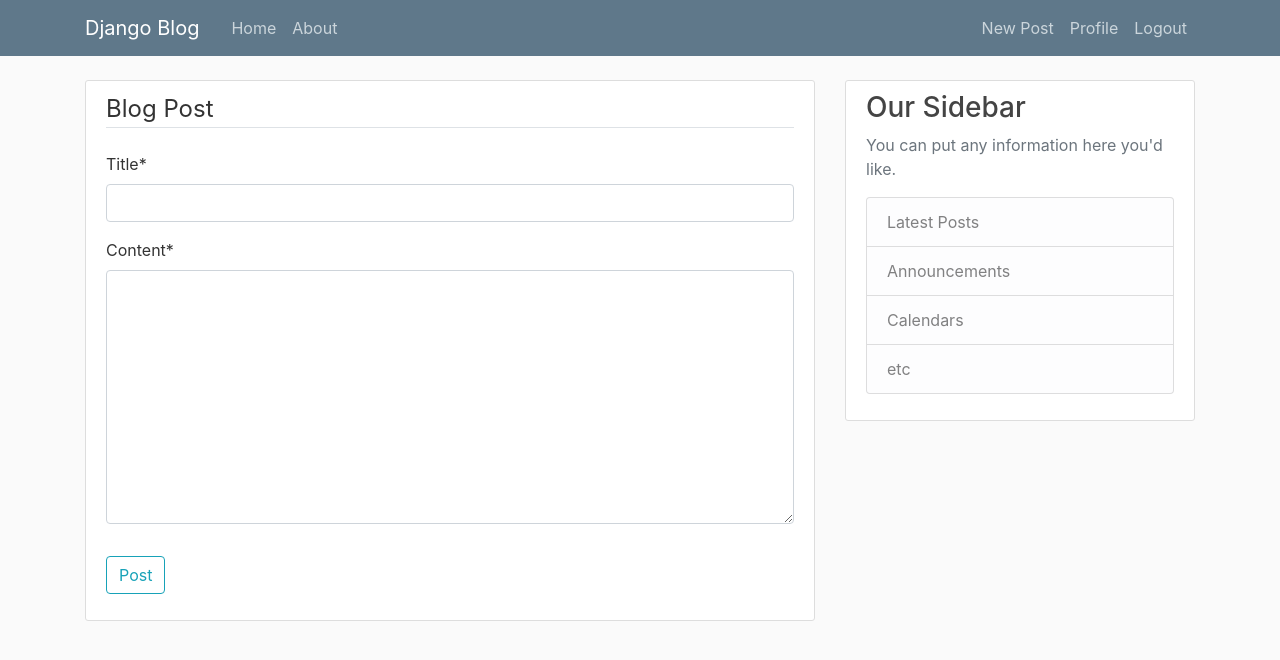
After one commit to mtszc/DjangoWebApp, a Django app: page /post/new/ in a window 1280 px wide. The commit adds this page. Shown: the top 660 px of the page. Run offline with Django 3.2, Linux system fonts and the light colour scheme; a user stored in the database is signed in; some libraries are stand-ins or nearby versions.

Commit message:
CRUD posts

```diff
--- a/django_project/blog/models.py
+++ b/django_project/blog/models.py
@@ -1,6 +1,7 @@
 from django.db import models
 from django.utils import timezone
 from django.contrib.auth.models import User
+from django.urls import reverse
 
 
 class Post(models.Model):
@@ -11,3 +12,6 @@ class Post(models.Model):
 
     def __str__(self):
         return self.title
+
+    def get_absolute_url(self):
+        return reverse('post-detail', kwargs={'pk': self.pk})
--- a/django_project/blog/templates/blog/base.html
+++ b/django_project/blog/templates/blog/base.html
@@ -34,6 +34,7 @@
             <!-- Navbar Right Side -->
             <div class="navbar-nav">
                 {% if user.is_authenticated %}
+                    <a class="nav-item nav-link" href="{% url 'post-create' %}">New Post</a>
                     <a class="nav-item nav-link" href="{% url 'profile' %}">Profile</a>
                     <a class="nav-item nav-link" href="{% url 'logout' %}">Logout</a>
                 {% else %}
--- a/django_project/blog/templates/blog/home.html
+++ b/django_project/blog/templates/blog/home.html
@@ -8,7 +8,7 @@
                     <a class="mr-2" href="#">{{ post.author }}</a>
                     <small class="text-muted">{{ post.date_posted|date:"F d, Y" }}</small> <!--|date: to change default formating-->
                 </div>
-                <h2><a class="article-title" href="#">{{ post.title }}</a></h2>
+                <h2><a class="article-title" href="{% url 'post-detail' post.id %}">{{ post.title }}</a></h2>
                 <p class="article-content">{{ post.content }}</p>
             </div>
         </article>
--- /dev/null
+++ b/django_project/blog/templates/blog/post_form.html
@@ -0,0 +1,16 @@
+{% extends "blog/base.html" %}
+{% load crispy_forms_tags %}
+{% block content %}
+    <div class="content-section">
+        <form method="POST">
+            {% csrf_token %}
+            <fieldset class="form-group">  <!--bootstrap class-->
+                <legend class="border-bottom mb-4">Blog Post</legend>  <!--bootstrap class-->
+                {{ form|crispy }}
+            </fieldset>
+            <div class="form-group">
+                <button class="btn btn-outline-info" type="submit">Post</button>
+            </div>
+        </form>
+    </div>
+{% endblock content %}
--- a/django_project/blog/urls.py
+++ b/django_project/blog/urls.py
@@ -1,8 +1,13 @@
 from django.urls import path  # copied from django_project
+from .views import PostListView, PostDetailView, PostCreateView, PostUpdateView, PostDeleteView  # our classes
 from . import views  # we need to have access to functions from views
 
 # copied from django_project
 urlpatterns = [
-    path('', views.home, name='blog-home'),  # empty path stays for home route, name should be more specific then home
+    path('', PostListView.as_view(), name='blog-home'),  # empty path stays for home route, name should be more specific then home
+    path('post/<int:pk>', PostDetailView.as_view(), name='post-detail'),  # pk stands for primary key
+    path('post/new/', PostCreateView.as_view(), name='post-create'),
+    path('post/<int:pk>/update/', PostUpdateView.as_view(), name='post-update'),
+    path('post/<int:pk>/delete/', PostDeleteView.as_view(), name='post-delete'),
     path('about/', views.about, name='blog-about'),
 ]
--- a/django_project/blog/views.py
+++ b/django_project/blog/views.py
@@ -1,5 +1,7 @@
 from django.shortcuts import render
 from django.http import HttpResponse  # no longer being used
+from django.contrib.auth.mixins import LoginRequiredMixin, UserPassesTestMixin
+from django.views.generic import ListView, DetailView, CreateView, UpdateView, DeleteView
 from .models import Post
 
 # Here functions will handle the traffic for the specific routes
@@ -13,5 +15,51 @@ def home(request):
     return render(request, 'blog/home.html', context)  # it's possible to do it with HttpResponse, but it's shorter that way
 
 
+class PostListView(ListView):
+    model = Post
+    template_name = 'blog/home.html'  # <app>/<model>_<viewtype>.html
+    context_object_name = 'posts'  # posts from home function
+    ordering = ['-date_posted']
+
+
+class PostDetailView(DetailView):
+    model = Post
+
+
+class PostCreateView(LoginRequiredMixin, CreateView):
+    model = Post
+    fields = ['title', 'content']
+
+    def form_valid(self, form):
+        form.instance.author = self.request.user
+        return super().form_valid(form)
+
+
+class PostUpdateView(LoginRequiredMixin, UserPassesTestMixin, UpdateView):
+    model = Post
+    fields = ['title', 'content']
+
+    def form_valid(self, form):
+        form.instance.author = self.request.user
+        return super().form_valid(form)
+
+    def test_func(self):
+        post = self.get_object()
+        if self.request.user == post.author:
+            return True
+        return False
+
+
+class PostDeleteView(LoginRequiredMixin, UserPassesTestMixin, DeleteView):
+    model = Post
+    success_url = '/'
+
+    def test_func(self):
+        post = self.get_object()
+        if self.request.user == post.author:
+            return True
+        return False
+
+
 def about(request):
     return render(request, 'blog/about.html', {'title': "About"})
```
Also changed, not shown: django_project/blog/templates/blog/post_confirm_delete.html (added, +16 -0 lines), django_project/blog/templates/blog/post_detail.html (added, +21 -0 lines), django_project/db.sqlite3, django_project/media/profile_pics/default_SmOo1nC_YOKM0Js.jpg (renamed from django_project/media/profile_pics/default_SmOo1nC.jpg).
